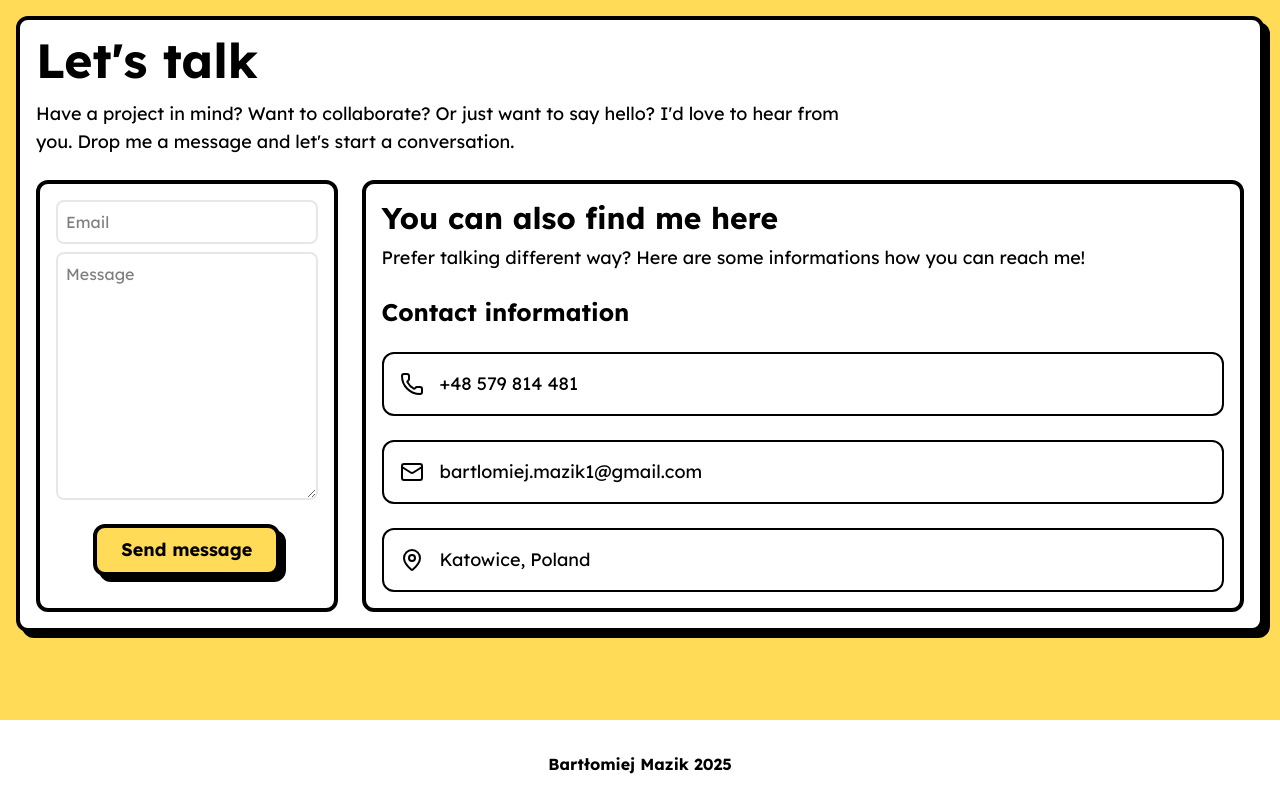
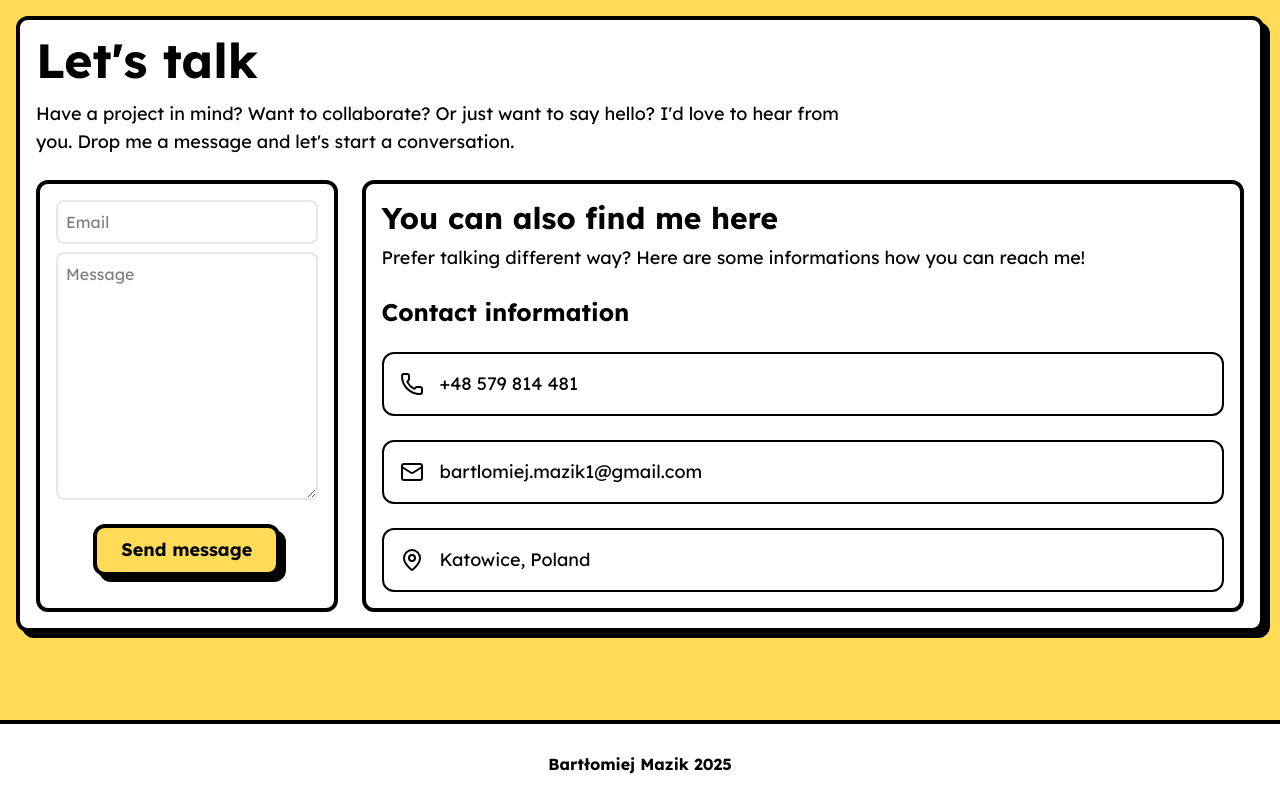
Before and after one commit to bartekmazik/portfolio-bartlomiejmazik, a Next.js app: page / in a window 1280 px wide. Shown: the part 4296-5096 px from the top of the page. Built offline with nearby package versions, Linux system fonts and the light colour scheme.

Commit message:
border footer fix

```diff
--- a/app/components/Footer.tsx
+++ b/app/components/Footer.tsx
@@ -2,7 +2,7 @@ import React from "react";
 
 const Footer = () => {
   return (
-    <footer className="w-screen h-[10vh] flex font-semibold flex-row items-end justify-center pb-6">
+    <footer className="w-screen h-[10vh] flex font-semibold flex-row items-end justify-center pb-6 border-t-4 border-black">
       Bartłomiej Mazik 2025
     </footer>
   );
```
